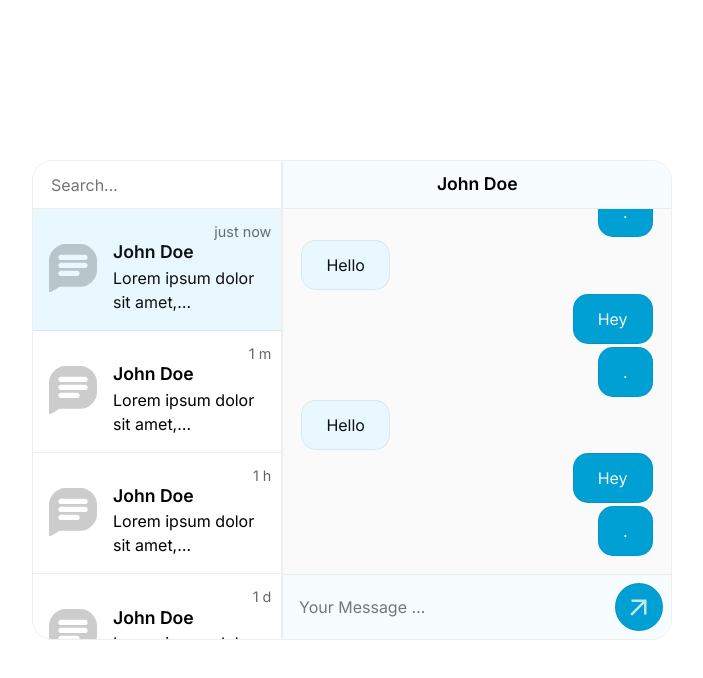
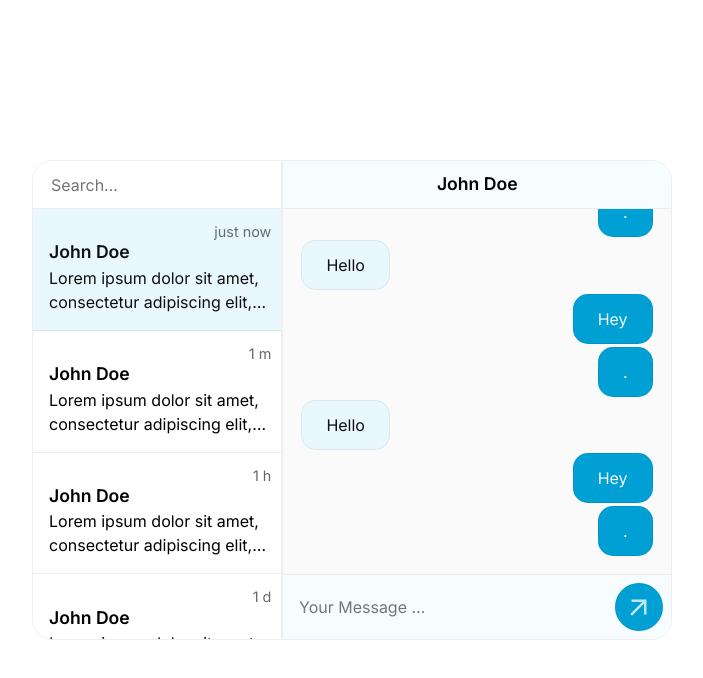
Before and after one commit to yspreen/super-simple-chat, a React app: page / in a window 1280 px wide. Shown: the top 678 px of the page, without its empty margins (288-991 px from the left). Built offline with nearby package versions, Linux system fonts and the light colour scheme.

Commit message:
Remove chat icon.

```diff
--- a/src/ChatIcon.tsx
+++ /dev/null
@@ -1,11 +0,0 @@
-import { FC } from "react";
-
-export const ChatIcon: FC = () => (
-  <svg viewBox="0 0 18 19" xmlns="http://www.w3.org/2000/svg">
-    <path
-      fillRule="evenodd"
-      clipRule="evenodd"
-      d="M12 0H6C3 0 0.00999805 3 0.00999805 6C0.00999805 6 -0.0500026 18 0.0999989 18C0.0999996 18.5 4 16 4 16H12C15 16 18 13 18 10V6C18 3 15 0 12 0ZM4.5 4C3.94772 4 3.5 4.44772 3.5 5C3.5 5.55228 3.94771 6 4.5 6H13.5C14.0523 6 14.5 5.55228 14.5 5C14.5 4.44772 14.0523 4 13.5 4H4.5ZM4.5 7C3.94772 7 3.5 7.44771 3.5 8C3.5 8.55229 3.94771 9 4.5 9H13.5C14.0523 9 14.5 8.55229 14.5 8C14.5 7.44771 14.0523 7 13.5 7H4.5ZM3.5 11C3.5 10.4477 3.94772 10 4.5 10H10.5C11.0523 10 11.5 10.4477 11.5 11C11.5 11.5523 11.0523 12 10.5 12H4.5C3.94772 12 3.5 11.5523 3.5 11Z"
-    />
-  </svg>
-);
--- a/src/ChatRow.tsx
+++ b/src/ChatRow.tsx
@@ -1,7 +1,6 @@
 import { FC } from "react";
 import { Chat } from "./ChatModels";
 import { timeSince } from "./timeSince";
-import { ChatIcon } from "./ChatIcon";
 
 export const ChatRow: FC<{
   chat: Chat;
@@ -12,7 +11,7 @@
     className={`chat-row ${selected ? "chat-selected" : ""}`}
     onClick={onClick}
   >
-    <ChatIcon />
+    {/* <!-- TODO: badge --> */}
     <div className="row-right">
       <div className="date">{timeSince(chat.lastMessageDate)}</div>
       <div className="name">{chat.name}</div>
--- a/src/style.css
+++ b/src/style.css
@@ -189,17 +189,11 @@
 }
 .chat-row {
   padding: 1em 1%;
-  padding-left: 0;
+  padding-left: 1em;
   border: 0 solid var(--border);
   border-bottom-width: 1px;
   cursor: pointer;
   display: flex;
-}
-.chat-row svg {
-  width: 5em;
-  padding: 0 1em;
-  opacity: 0.2;
-  flex-shrink: 0;
 }
 .chat-row path {
   fill: var(--text);
```
